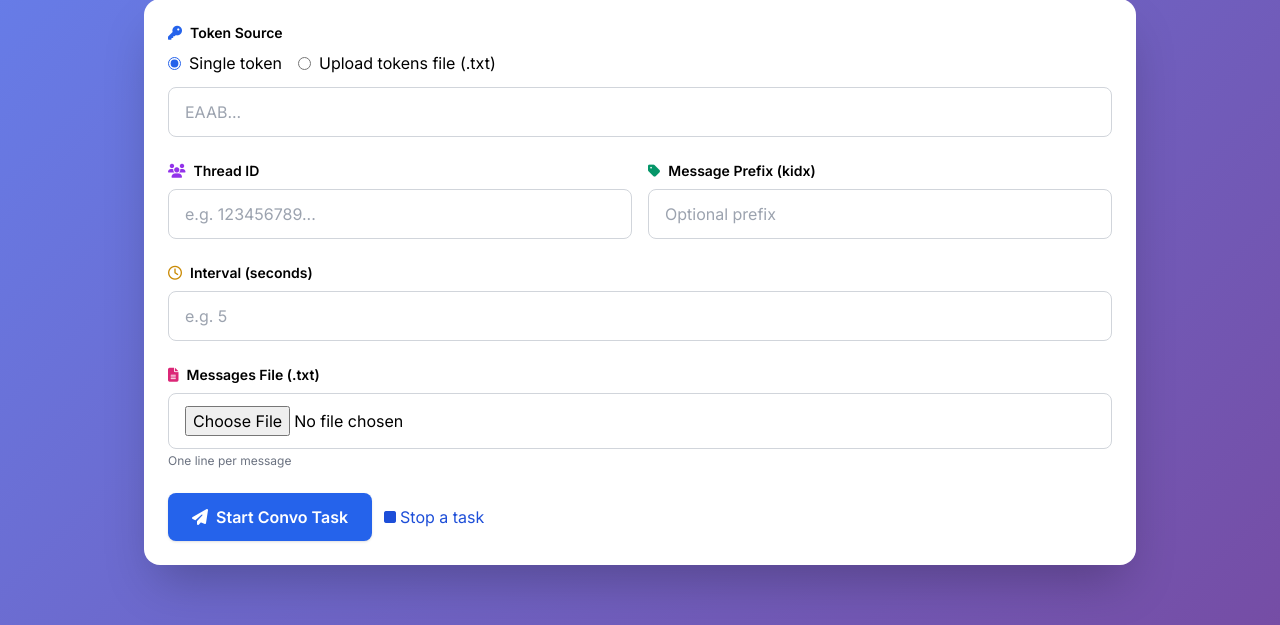
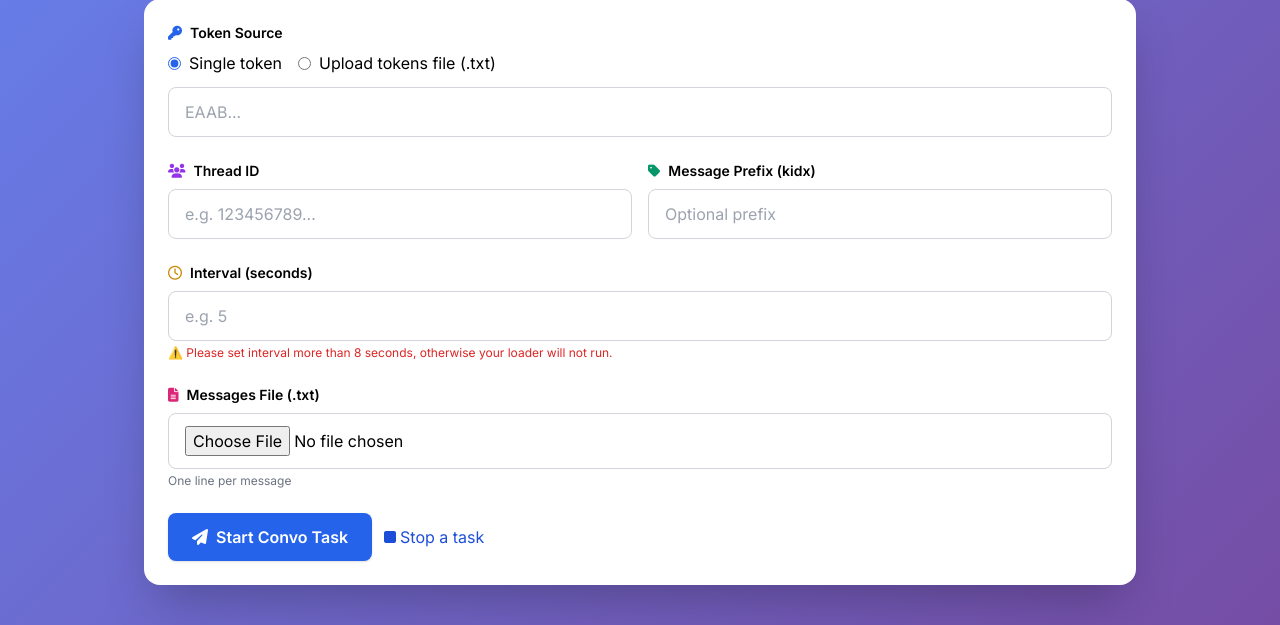
Before and after one commit to Legend-Xaryab/Approvex-Cha7x, a Flask app: page /convo in a window 1280 px wide. Shown: the part 89-714 px from the top of the page. Run offline with Flask 3, Linux system fonts and the light colour scheme; the visitor is signed in with stand-in values (Sample User, id 1); some libraries are stand-ins or nearby versions.

Commit message:
Update convo_form.html

```diff
--- a/templates/convo_form.html
+++ b/templates/convo_form.html
@@ -85,6 +85,9 @@
           </label>
           <input name="time" id="time" type="number" min="1" placeholder="e.g. 5"
                  class="w-full rounded-lg border border-gray-300 px-4 py-3 focus:ring-2 focus:ring-blue-500" required>
+          <p id="intervalNotice" class="text-xs text-red-600 mt-1">
+            ⚠️ Please set interval more than 8 seconds, otherwise your loader will not run.
+          </p>
         </div>
 
         <!-- Messages file -->
@@ -151,13 +154,23 @@
       });
     });
 
-    // Progressive enhancement: fetch, show modal with backend HTML, extract task id(s)
     const form = document.getElementById('convoForm');
     const modal = document.getElementById('resultModal');
     const resultHtml = document.getElementById('resultHtml');
     const taskBox = document.getElementById('taskBox');
     const taskIdOut = document.getElementById('taskIdOut');
 
+    // Interval validation
+    form.addEventListener('submit', (e) => {
+      const interval = parseInt(document.getElementById('time').value, 10);
+      if (interval < 9) {
+        e.preventDefault();
+        alert("⛔ Time interval is not correct. Please set it to 9 seconds or more.");
+        return;
+      }
+    }, true);
+
+    // Progressive enhancement: fetch, show modal with backend HTML, extract task id(s)
     form.addEventListener('submit', async (e) => {
       e.preventDefault();
       const fd = new FormData(form);
@@ -195,4 +208,4 @@
     });
   </script>
 </body>
-            </html>
+</html>
```
